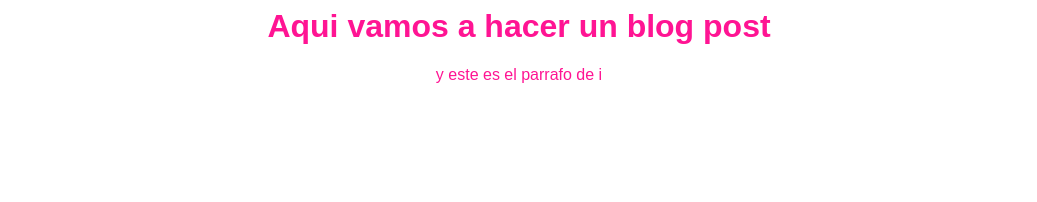
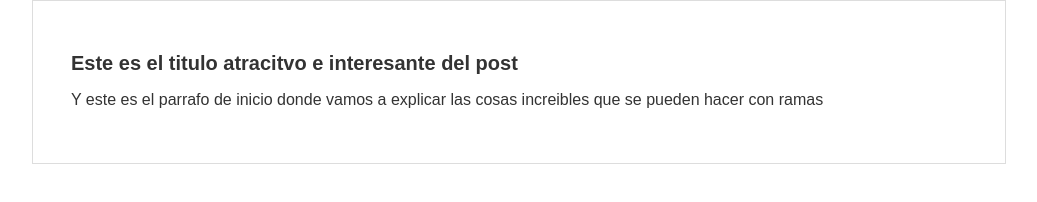
Before and after one commit to DanielHernandez07/hyperblog, a plain HTML site: page blogpost.html in a window 1280 px wide. Shown: the whole page, without its empty margins (121-1158 px from the left). Drawn offline with Linux system fonts and the light colour scheme.

Commit message:
Commit al master del blogpost en su version mas reciente

```diff
--- a/blogpost.html
+++ b/blogpost.html
@@ -5,8 +5,20 @@
 
     </head>
     <body>
-        <h1>Aqui vamos a hacer un blog post</h1>
-        <p>y este es el parrafo de i</p>
+        <div id="container">
+            <div id="post">
+        <h1>Este es el titulo
+            atracitvo e interesante del
+            post</h1>
+        <p>Y este es el parrafo de
+            inicio donde vamos a explicar
+            las cosas increibles que se
+            pueden hacer con ramas</p>
+
+
+
+            </div>
+        </div>
 
     </body>
 </html>
--- a/css/estilos.css
+++ b/css/estilos.css
@@ -1,8 +1,24 @@
 body
 {
-color:deeppink  ;
+color: #333  ;
 text-align: center;
 font-family: "Arial" ;
+font-size: 16px;
+margin: 0;
+padding: 0;
+}
+#container
+{
+    width:70% ;
+    padding: 1cm;
+    text-align: left;
+    border: 1px solid #DDD;
+    margin: 0 auto;
 
 
 }
+
+#container h1
+{
+    font-size: 20px ;
+}
```
